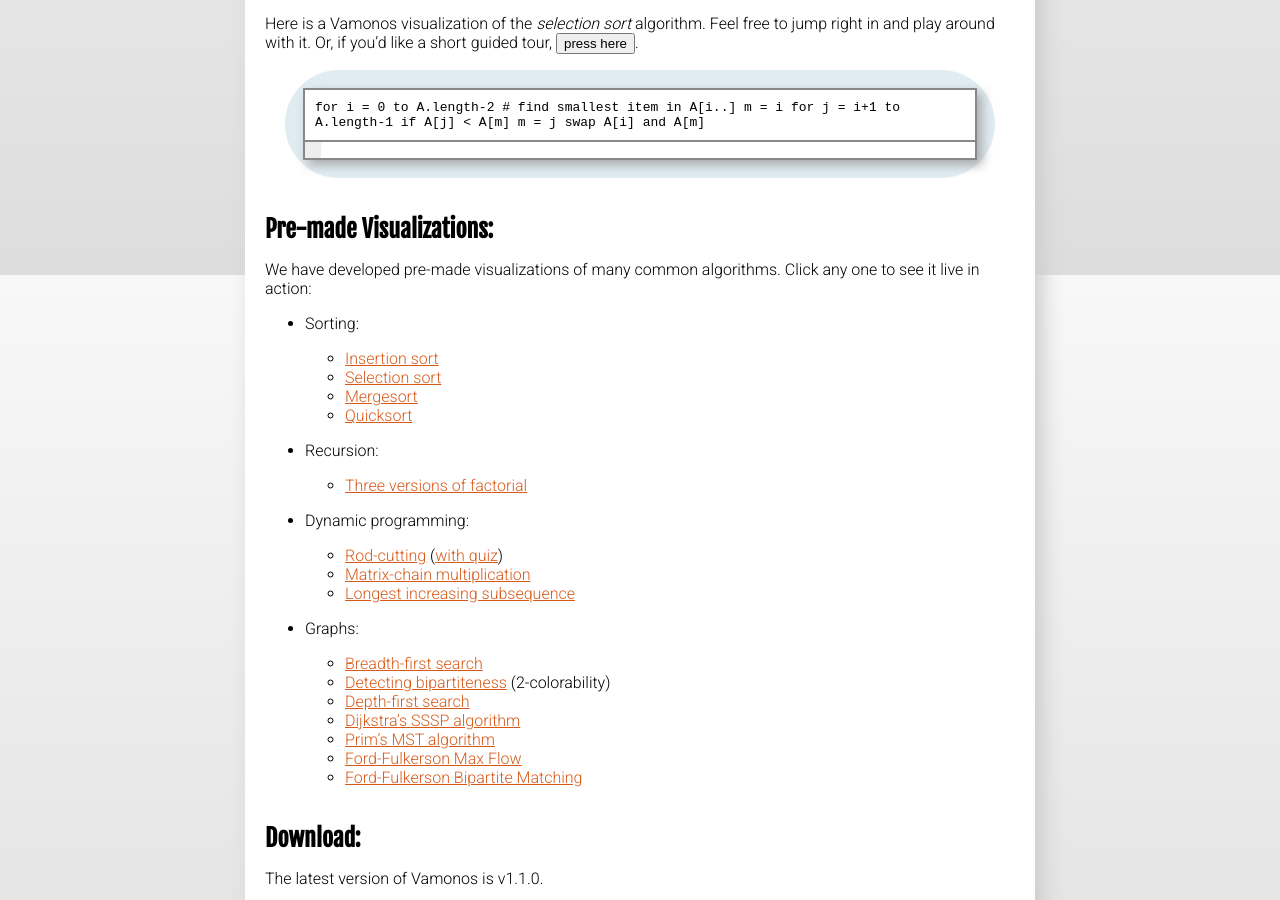
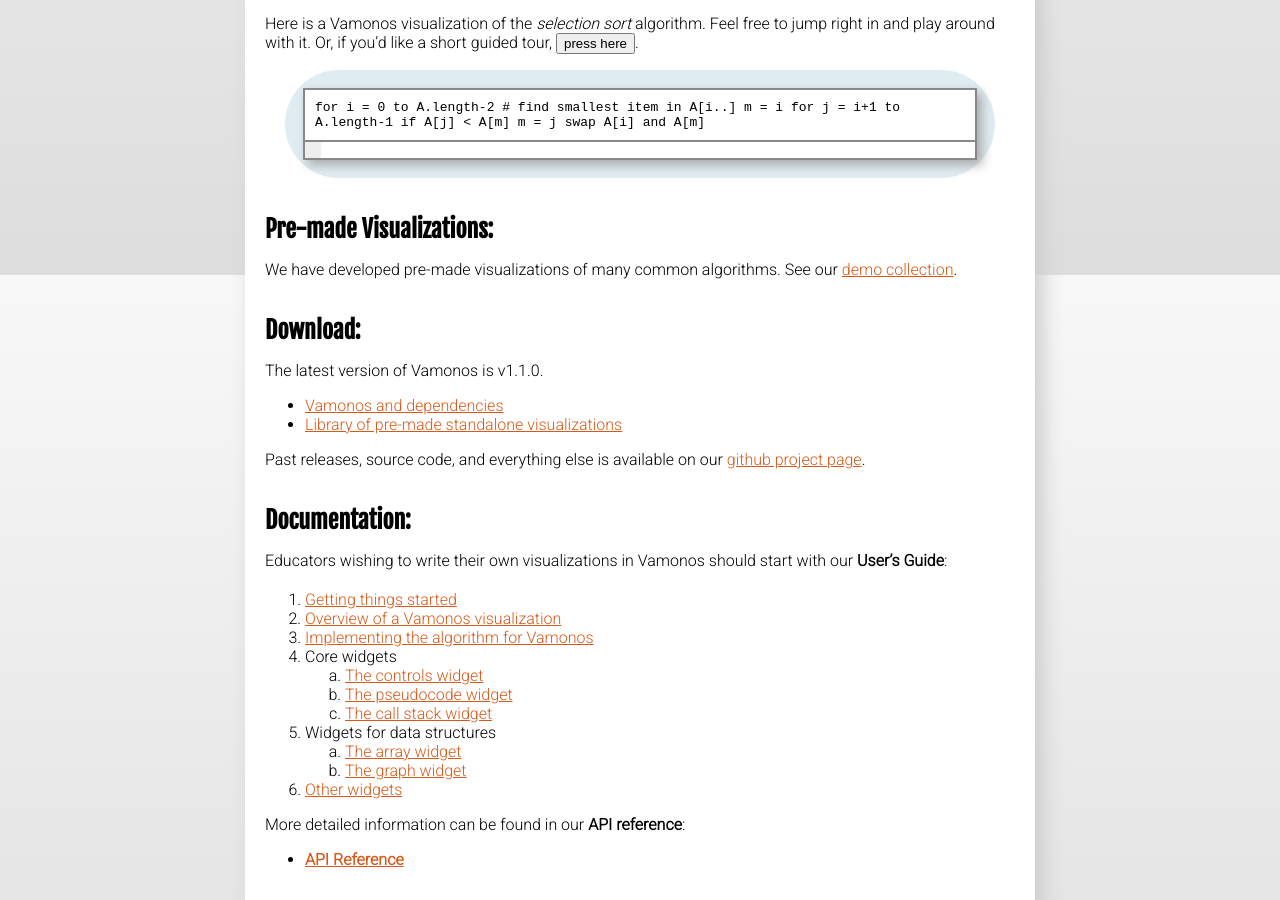
Before and after one commit to rosulek/vamonos, a Jekyll site: the page built from index.md, in a window 1280 px wide and 900 px high, scrolled down 625 px. Built offline with Jekyll 4.4.1, drawn with Linux system fonts in a browser that asks for light colours; nearby versions of some CDN libraries; library files that are not in the unit come from our copies.

Commit message:
Demos listing, update graph tutorial

```diff
--- a/guide/graph.js
+++ b/guide/graph.js
@@ -186,7 +186,7 @@
                     ne: ['u','v'],
                     nw: ['r'],
                 },
-                edgeLabel: [ "w", 1 ],
+                edgeLabel: "w",
                 colorEdges: [
                     ["u->v", "#FF7D7D"],
                     [ function(edge){
--- a/index.md
+++ b/index.md
@@ -49,34 +49,7 @@
 
 # Pre-made Visualizations: <span class="construction"></span>
 
-We have developed pre-made visualizations of many common algorithms. Click any one to see it live in action:
-
-* Sorting:
-
-   * [Insertion sort](demos/insertion_sort.html)
-   * [Selection sort](demos/selection_sort.html)
-   * [Mergesort](demos/mergesort.html)
-   * [Quicksort](demos/quicksort.html)
-
-* Recursion:
-
-   * [Three versions of factorial](demos/factorial.html)
-
-* Dynamic programming:
-
-   * [Rod-cutting](demos/rod_cutting.html) ([with quiz](demos/rod_cutting-quiz.html))
-   * [Matrix-chain multiplication](demos/matrix-chain.html)
-   * [Longest increasing subsequence](demos/lis.html)
-
-* Graphs:
-
-   * [Breadth-first search](demos/bfs.html)
-   * [Detecting bipartiteness](demos/bfs-bipartite.html) (2-colorability)
-   * [Depth-first search](demos/dfs.html)
-   * [Dijkstra's SSSP algorithm](demos/dijkstra.html)
-   * [Prim's MST algorithm](demos/prims.html)
-   * [Ford-Fulkerson Max Flow](demos/max-flow.html)
-   * [Ford-Fulkerson Bipartite Matching](demos/bipartite-matching.html)
+We have developed pre-made visualizations of many common algorithms. See our [demo collection](demos/index.html).
 
 # Download: <span class="construction"></span>
 The latest version of Vamonos is v1.1.0.
```
Also changed, not shown: demos/index.md (added, +40 -0 lines), guide/graph.md (+3 -3 lines).
